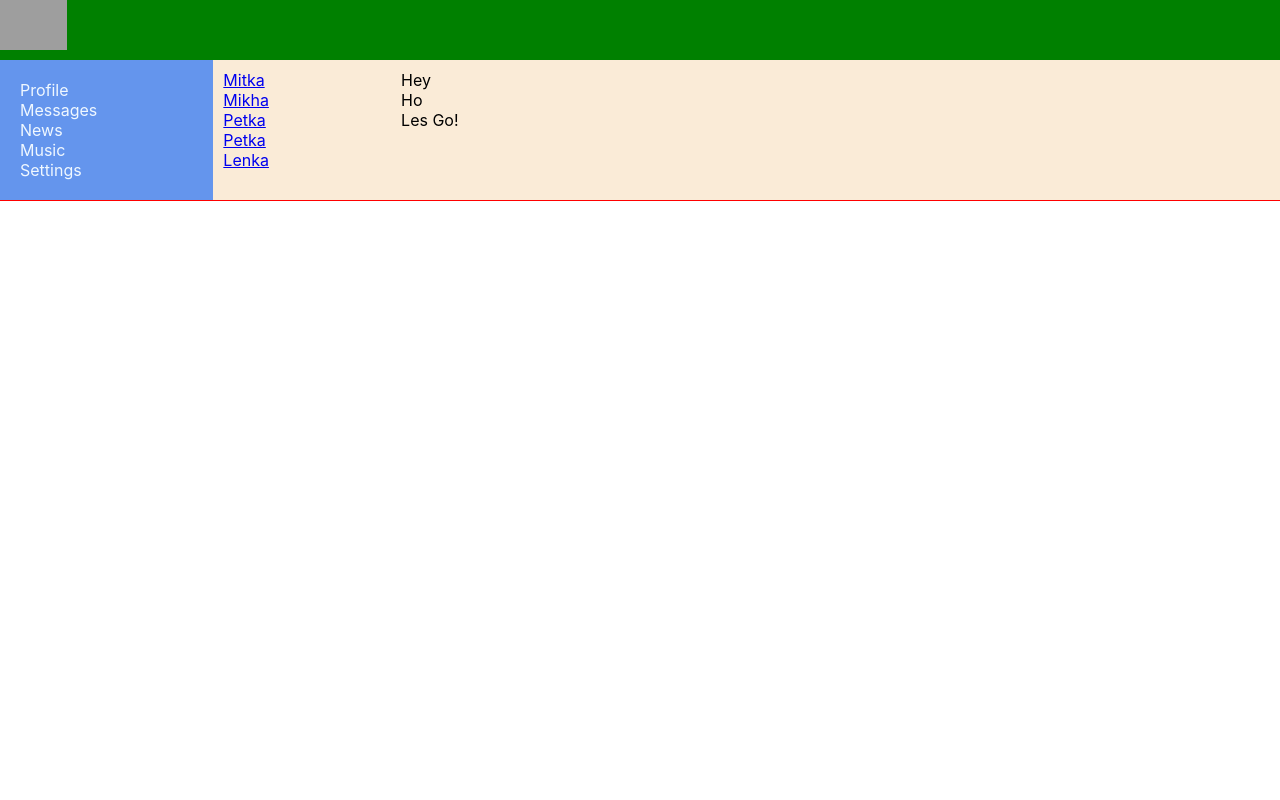
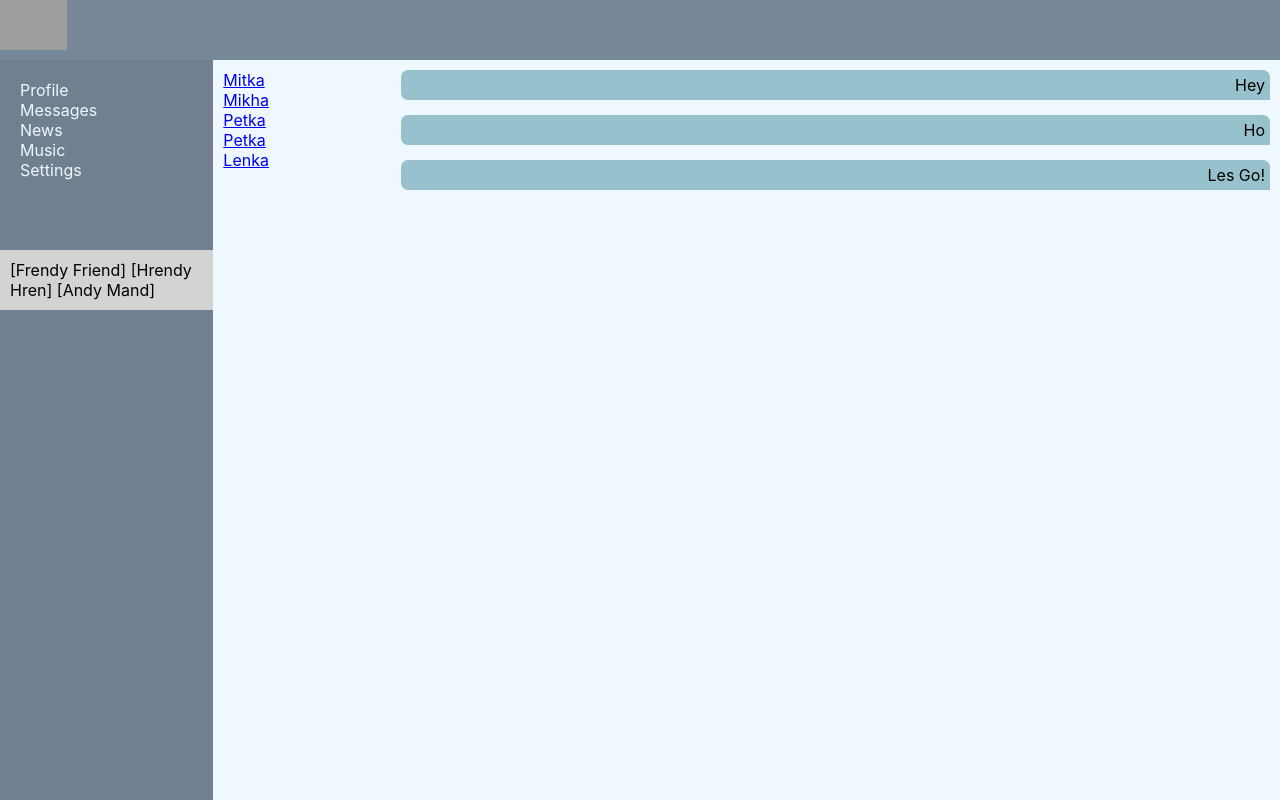
Before and after one commit to elmiven/samurai-way-main, a React (Create React App) app: page /dialogs in a window 1280 px wide. Built offline with nearby package versions, Linux system fonts and the light colour scheme; grey boxes are pictures that could not be loaded.

Commit message:
lsn30 added sedebar

```diff
--- a/src/App.css
+++ b/src/App.css
@@ -13,15 +13,17 @@
   grid-template-columns: 2fr 10fr;
   /* grid-gap: 10px; */
 
-  outline: 1px solid red;
 
+
+  height: 100vh;
 
 }
 
 
 .app-wrapper-content {
   grid-area: c;
-  background-color: antiquewhite;
+  background-color: aliceblue;
+  height: 100%
 }
 
 
--- a/src/App.tsx
+++ b/src/App.tsx
@@ -8,9 +8,25 @@ import Navbar from './components/Navbar/Navbar';
 import News from './components/News/News';
 import Profile from './components/Profile/Profile';
 import Settings from './components/Settings/Settings';
+import Sidebar from './components/Sidebar/Sidebar';
 
 
 import Technologies from './Technologies';
+
+type appStateType = {
+  appState: {
+    posts: PostType[];
+    dialogs: DialogsType[];
+    messages: MessagesType[];
+  };
+  }
+
+// type appStateType = {
+//   posts: PostType[];
+//   dialogs: DialogsType[];
+//   messages: MessagesType[];
+//   }
+
 
 export
   type PostPropsType = {
@@ -25,7 +41,7 @@ type PostType = {
 
 export
   type DialogsPropsType = {
-  dialogs:DialogsType[]
+    dialogs: DialogsType[]
 
   }
 export
@@ -48,16 +64,17 @@ type MessagesType = {
 
 
 
-const App = (props: PostPropsType & DialogsPropsType & MessagesPropsType) => {
+const App = (props: any) => {
   return (
     <BrowserRouter>
       <div className='app-wrapper'>
         {/* Hello, samurai! Let's go! */}
         <Header />
-      <Navbar />
+        <Navbar state={props.appState.sidebar}/>
+        {console.log(props.appState.sidebar)}
         <div className='app-wrapper-content'>
-        <Route path='/profile' render={()=><Profile posts={props.posts} />} />
-        <Route path='/dialogs' render={()=><Dialogs dialogs={props.dialogs} messages={props.messages} />} />
+          <Route path='/profile' render={() => <Profile state={props.appState.profilePage} />} />
+          <Route path='/dialogs' render={() => <Dialogs state={props.appState.dialogsPage} />} />
           <Route path='/music' component={Music} />
           <Route path='/news' component={News} />
           <Route path='/settings' component={Settings} />
--- a/src/components/Dialogs/Dialogs.module.css
+++ b/src/components/Dialogs/Dialogs.module.css
@@ -3,7 +3,6 @@
     grid-template-columns: 2fr 10fr;
 
 }
-
 
 .dialogsItems {
     padding: 10px;
@@ -16,6 +15,89 @@
 .messages {
     padding: 10px;
     outline:3px yellow;
+
 }
 
-.messages .message {}
+
+
+
+
+
+
+
+
+.message {
+    display: flex;
+    align-items: flex-end;
+    justify-content: flex-end;
+
+    order: 3;
+    border-radius: 7px 7px 0px 7px;
+    background-color: rgba(15,110,130,0.4);
+    padding: 5px;
+
+    margin-bottom: 15px;
+}
+
+.imageAndText {
+    display: flex;
+    align-items: flex-end;
+    justify-content: flex-end;
+}
+
+.angl {
+    height: 14px;
+    width: 13px;
+    color:brown;
+    order: 5;
+    background: radial-gradient(circle at 100% 0%, rgba(0,0,0, 0) 13px, rgba(30,110,130,0.5) 0) ;
+
+}
+
+
+.imageAndText img {
+    order: 6;
+    width: 90px;
+    border-radius: 50px;
+    background-color: olivedrab;
+}
+
+
+.text {
+    order: 3;
+    border-radius: 7px 7px 0px 7px;
+    background-color: rgba(15,110,130,0.4);
+    padding: 5px;
+}
+
+.text:after {}
+
+.name {
+    font-weight: bold;
+
+}
+
+.messageText {
+    display:flex;
+    word-wrap: break-word;         /* All browsers since IE 5.5+ */
+    overflow-wrap: break-word;
+    word-break: break-all;    /* Renamed property in CSS3 draft spec */
+    max-width: 500px;
+    white-space:break-spaces;
+
+}
+
+.break {
+    flex-basis: 100%;
+    width: 0px;
+    height: 0px;
+}
+
+.time {
+    padding-right: 25px;
+    display: flex;
+    justify-content: flex-end;
+    align-items: flex-end;
+
+
+}
--- a/src/components/Dialogs/Dialogs.tsx
+++ b/src/components/Dialogs/Dialogs.tsx
@@ -4,7 +4,9 @@ import s from './Dialogs.module.css'
 import Message from './Message/Message';
 
 
-const Dialogs = (props: DialogsPropsType & MessagesPropsType) => {
+// const Dialogs = (props: DialogsPropsType & MessagesPropsType) => {
+
+const Dialogs = (props: any) => {
 
 // let dialogs = [
 //     { id: 1, name: 'Mitka' },
@@ -23,11 +25,11 @@ const Dialogs = (props: DialogsPropsType & MessagesPropsType) => {
 
 
 //lesson 25.map
-let dialogElements = props.dialogs
-    .map(dialog => <DialogItem name={dialog.name} id={dialog.id} />);
+let dialogElements = props.state.dialogs
+    .map((dialog: { name: any; id: any; }) => <DialogItem name={dialog.name} id={dialog.id} />);
 //lesson 25.map
-let messageElements = props.messages
-    .map(messageEl => <Message message={messageEl.message} />);
+let messageElements = props.state.messages
+    .map((messageEl: { message: any; }) => <Message classNmae="message" message={messageEl.message} />);
 
 
 
--- a/src/components/Header/Header.module.css
+++ b/src/components/Header/Header.module.css
@@ -1,6 +1,6 @@
 .header {
     grid-area: h;
-    background-color: green;
+    background-color: lightslategray;
 
   }
 
--- a/src/components/Navbar/Navbar.module.css
+++ b/src/components/Navbar/Navbar.module.css
@@ -1,12 +1,16 @@
-.nav {
+.navbar {
   grid-area: n;
-    background-color: cornflowerblue;
+  background-color: slategray;
+  height: 100%
+}
+
+.navllinks {
+
   padding: 20px;
 }
 
-
-  .item a{
-    color:aliceblue;
+.item a {
+  color: aliceblue;
   text-decoration: none;
 }
 
--- a/src/components/Navbar/Navbar.tsx
+++ b/src/components/Navbar/Navbar.tsx
@@ -1,10 +1,12 @@
 import { Link, NavLink } from 'react-router-dom';
+import Sidebar from '../Sidebar/Sidebar';
 import s from './Navbar.module.css'
 
 
-const Navbar = () => {
+const Navbar = (props: any) => {
   return (
-    <nav className={s.nav}>
+    <div className={s.navbar}>
+      <nav className={s.navllinks}>
         <div className={s.item}>
           <NavLink to='/profile' activeClassName={s.activeLink}>Profile</NavLink>
         </div>
@@ -12,7 +14,7 @@ const Navbar = () => {
           <NavLink to='/dialogs'>Messages</NavLink>
         </div>
         <div className={s.item}>
-      <NavLink to='/news'  activeClassName={s.activeLink}>News</NavLink>
+          <NavLink to='/news' activeClassName={s.activeLink}>News</NavLink>
         </div>
         <div className={s.item}>
           <a href='/music'>Music</a>
@@ -20,7 +22,12 @@ const Navbar = () => {
         <div className={s.item}>
           <a href='/settings'>Settings</a>
         </div>
+
       </nav>
+      <Sidebar state={props.state}/>
+      {console.log(props.state)}
+
+    </div>
   )
 }
 
--- a/src/components/Profile/Profile.tsx
+++ b/src/components/Profile/Profile.tsx
@@ -5,11 +5,11 @@ import ProfileInfo from './ProfileInfo/ProfileInfo';
 
 
 
-const Profile = (props: PostPropsType) => {
+const Profile = (props: any) => {
   return (
     <div>
       <ProfileInfo />
-      <MyPosts posts={props.posts}/>
+      <MyPosts posts={props.state.posts}/>
     </div>
   )
 }
--- /dev/null
+++ b/src/components/Sidebar/Sidebar.module.css
@@ -0,0 +1,18 @@
+.sbar {
+
+    background-color: lightgray;
+    margin-top:50px;
+    margin-left:0px;
+    padding: 10px;
+  }
+
+
+  .item a{
+    color:aliceblue;
+    text-decoration: none;
+  }
+
+  .item a.activeLink {
+    font-weight: bold;
+    color: yellowgreen;
+  }
--- /dev/null
+++ b/src/components/Sidebar/Sidebar.tsx
@@ -0,0 +1,47 @@
+import { Link, NavLink } from 'react-router-dom';
+import s from './Sidebar.module.css'
+
+
+const Sidebar = (props: any) => {
+    return (
+        <div className={s.sbar}>
+               {props.state.friends.map ( (t: any) => {
+                    return (
+                    <span> [{t.name}]</span>
+                    )
+
+
+
+               }  )
+
+               }
+
+            {console.log(props.state.friends[1])}
+
+
+
+        </div>
+
+
+
+        //     <nav className={s.nav}>
+        //     <div className={s.item}>
+        //       <NavLink to='/profile' activeClassName={s.activeLink}>Profile</NavLink>
+        //     </div>
+        //     <div className={`${s.item} ${s.activeLink}`}>
+        //       <NavLink to='/dialogs'>Messages</NavLink>
+        //     </div>
+        //     <div className={s.item}>
+        //       <NavLink to='/news'  activeClassName={s.activeLink}>News</NavLink>
+        //     </div>
+        //     <div className={s.item}>
+        //       <a href='/music'>Music</a>
+        //     </div>
+        //     <div className={s.item}>
+        //       <a href='/settings'>Settings</a>
+        //     </div>
+        //   </nav>
+    )
+}
+
+export default Sidebar;
--- a/src/index.tsx
+++ b/src/index.tsx
@@ -2,30 +2,11 @@ import React from 'react';
 import ReactDOM from 'react-dom';
 import './index.css';
 import App from './App';
+import state from './redux/state'
 
 
-let posts = [
-  {id: 1, message: 'Hi! HRU?', likescount: 5 },
-  {id: 2, message: 'Hello I\'m fine!', likescount: 12},
-  ]
-
-
-  let dialogs = [
-    { id: 1, name: 'Mitka' },
-    { id: 2, name: 'Mikha' },
-    { id: 3, name: 'Petka' },
-    { id: 4, name: 'Petka' },
-    { id: 5, name: 'Lenka' },
-]
-
-
-let messages = [
-    { id: 1, message: 'Hey' },
-    { id: 2, message: 'Ho' },
-    { id: 3, message: 'Les Go!' },
-]
 
 ReactDOM.render(
-    <App posts={posts} dialogs={dialogs} messages={messages} />,
+    <App appState={state} />,
   document.getElementById('root')
 );
--- /dev/null
+++ b/src/redux/state.ts
@@ -0,0 +1,34 @@
+
+let state = {
+    profilePage: {
+        posts: [
+            { id: 1, message: 'Hi! HRU?', likescount: 5 },
+            { id: 2, message: 'Hello I\'m fine!', likescount: 12 },
+        ]
+    },
+    dialogsPage: {
+        dialogs: [
+            { id: 1, name: 'Mitka' },
+            { id: 2, name: 'Mikha' },
+            { id: 3, name: 'Petka' },
+            { id: 4, name: 'Petka' },
+            { id: 5, name: 'Lenka' },
+        ],
+        messages: [
+            { id: 1, message: 'Hey' },
+            { id: 2, message: 'Ho' },
+            { id: 3, message: 'Les Go!' },
+        ]
+    },
+    sidebar: {
+        friends:
+            [{ id: 1, name: "Frendy Friend" },
+            { id: 2, name: "Hrendy Hren" },
+            { id: 3, name: "Andy Mand" },
+            ],
+    }
+
+}
+
+
+export default state
```
Lines whose indentation alone changed are shown as unchanged.
